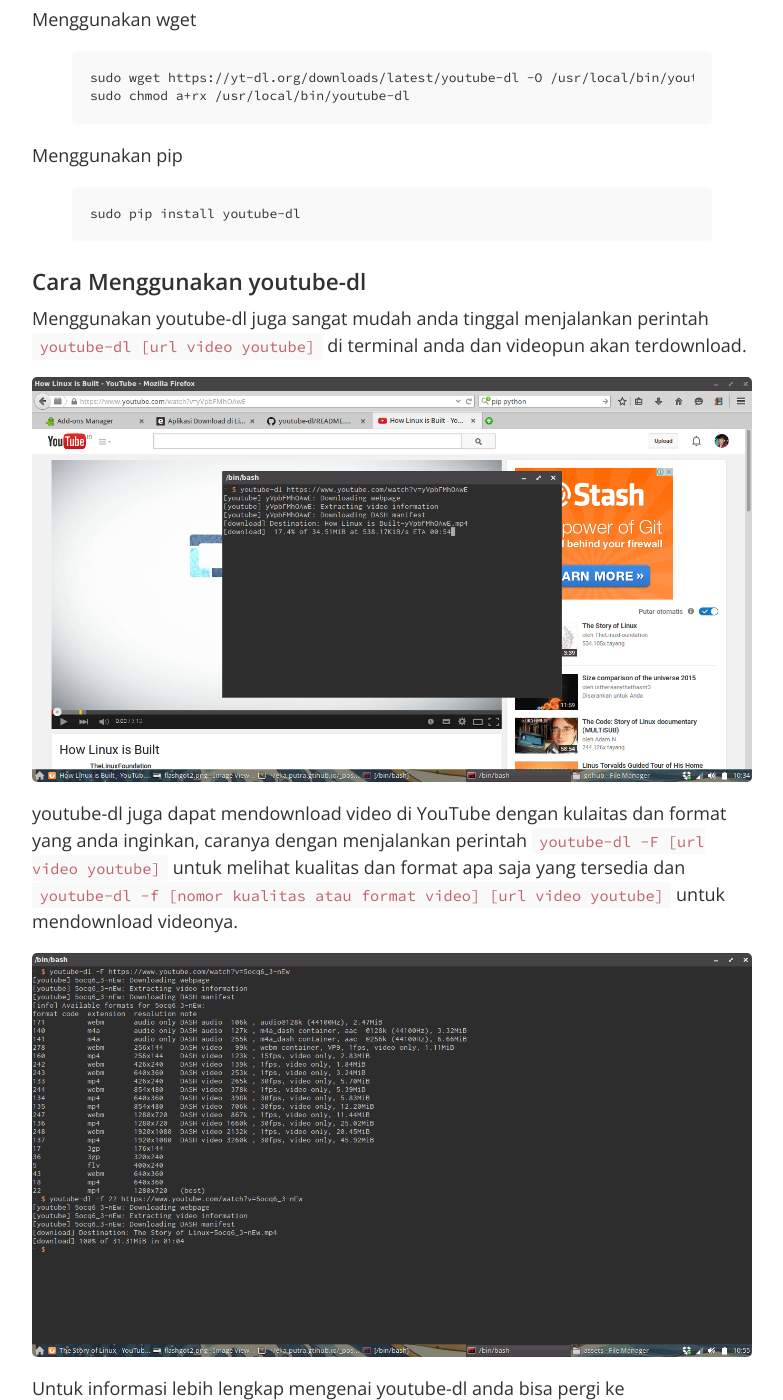
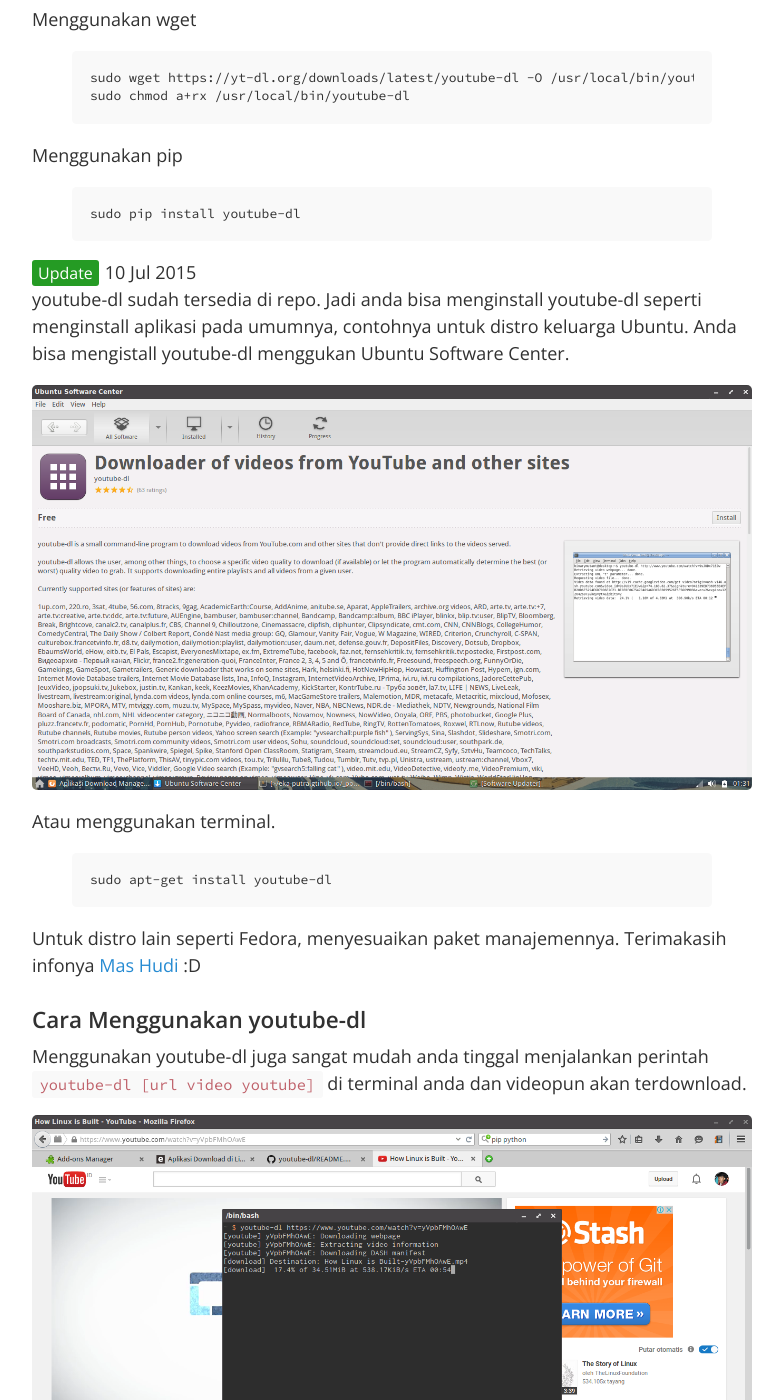
Before and after one commit to eputra/eputra.github.io, a Jekyll site: the page built from _posts/2015-07-09-aplikasi-download-manager-di-linux.md, in a window 1280 px wide and 1400 px high, scrolled down 3321 px. Shown: the whole window, without its empty margins (248-1031 px from the left). Built offline with Jekyll 4.4.1, drawn with Linux system fonts in a browser that asks for light colours; comment, search, counter and statistics services are not loaded; some of the changed text lies outside the part shown.

Commit message:
update post: Aplikasi Download Manager di Linux

```diff
--- a/_posts/2015-07-09-aplikasi-download-manager-di-linux.md
+++ b/_posts/2015-07-09-aplikasi-download-manager-di-linux.md
@@ -59,12 +59,25 @@
 sudo pip install youtube-dl
 {% endhighlight %}
 
+<span class="box notice small">Update</span>10 Jul 2015<br>
+youtube-dl sudah tersedia di repo. Jadi anda bisa menginstall youtube-dl seperti menginstall aplikasi pada umumnya, contohnya untuk distro keluarga Ubuntu. Anda bisa mengistall youtube-dl menggukan Ubuntu Software Center.
+
+![youtube-dl](/assets/youtube-dl3.png "youtube-dl")
+
+Atau menggunakan terminal.
+
+{% highlight html %}
+sudo apt-get install youtube-dl
+{% endhighlight %}
+
+Untuk distro lain seperti Fedora, menyesuaikan paket manajemennya. Terimakasih infonya [Mas Hudi](http://mashudisudonym.github.io/ "Mas Hudi") :D
+
 ### Cara Menggunakan youtube-dl
 Menggunakan youtube-dl juga sangat mudah anda tinggal menjalankan perintah `youtube-dl [url video youtube]` di terminal anda dan videopun akan terdownload.
 
 ![youtube-dl](/assets/youtube-dl.png "youtube-dl")
 
-youtube-dl juga dapat mendownload video di YouTube dengan kulaitas dan format yang anda inginkan, caranya dengan menjalankan perintah `youtube-dl -F [url video youtube]` untuk melihat kualitas dan format apa saja yang tersedia dan `youtube-dl -f [nomor kualitas atau format video] [url video youtube]` untuk mendownload videonya.
+youtube-dl juga bisa mendownload video di YouTube dengan kulaitas dan format yang anda inginkan, caranya dengan menjalankan perintah `youtube-dl -F [url video youtube]` untuk melihat kualitas dan format apa saja yang tersedia dan `youtube-dl -f [nomor kualitas atau format video] [url video youtube]` untuk mendownload videonya.
 
 ![youtube-dl](/assets/youtube-dl2.png "youtube-dl")
 
```
Also changed, not shown: assets/youtube-dl3.png (added).
